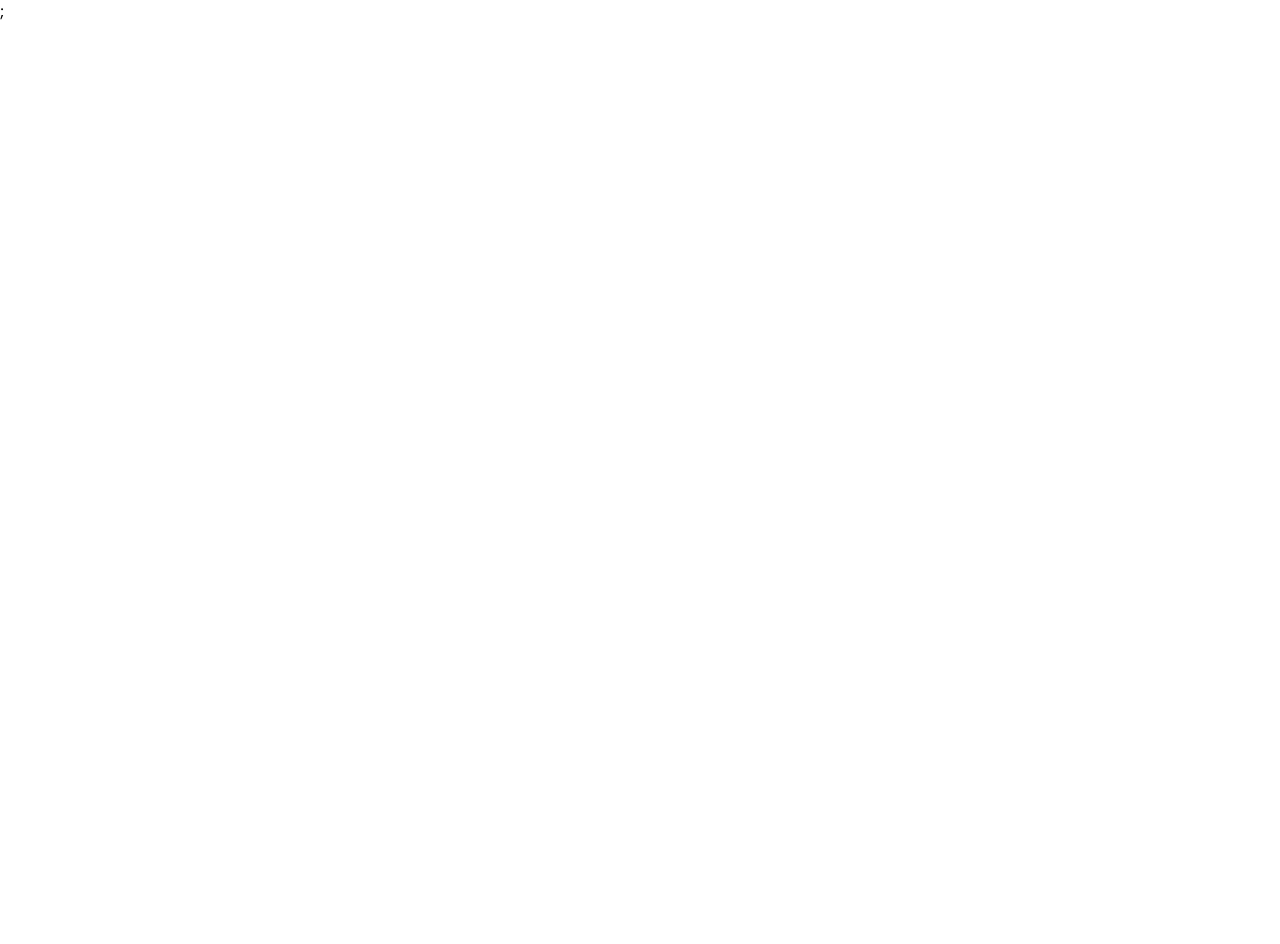
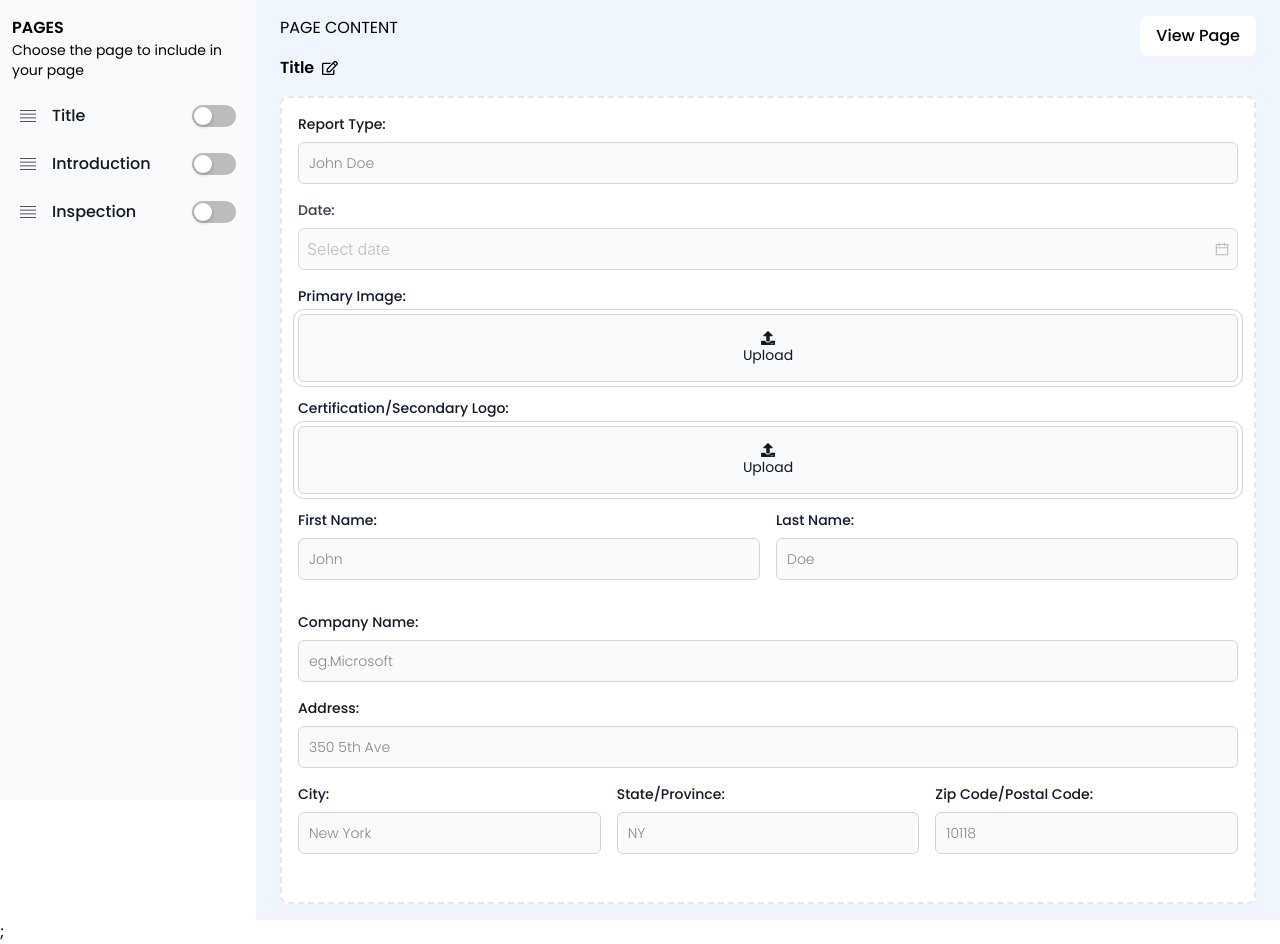
Before and after one commit to Abdulcomsian/peaktek, a React (Vite) app: page /projects/title in a window 1280 px wide. Before the commit this address had no page. Before the commit the page ends 800 px from the top, so only its background shows below. Built offline with nearby package versions, Linux system fonts and the light colour scheme.

Commit message:
projects sidebar layout set and Title forms included

```diff
--- a/src/Routes/index.jsx
+++ b/src/Routes/index.jsx
@@ -8,9 +8,11 @@ import {
   MaterialOrder,
   Dashboard,
   Commission,
+  Projects,
 } from "@pages";
 // import MainBoardLayout from "../Boards/MainBoard/MainBoardLayout";
 import AppLayout from "@components/Layout";
+import Title from "@components/Forms/Title";
 
 export function AppRoute() {
   return (
@@ -18,7 +20,11 @@ export function AppRoute() {
       <Routes>
         <Route path="/" element={<Login />} />
         <Route path="/register" element={<RegisterFlow />} />
-
+        <Route path="/projects" element={<Projects />}>
+          <Route path="title" element={<Title />} />
+          <Route path="introduction" element={<div>Introduction Form</div>} />
+          <Route path="inspection" element={<div>Inspection Form</div>} />
+        </Route>
         <Route element={<AppLayout />}>
           <Route path="/customer-agreement" element={<CustomerAgreement />} />
           <Route path="/material-order" element={<MaterialOrder />} />
--- /dev/null
+++ b/src/components/Forms/Title/index.jsx
@@ -0,0 +1,83 @@
+import React from "react";
+import { Input, InputContainer, CustomDatePicker } from "@components";
+const Title = () => {
+  return (
+    <div className="bg-white">
+      <Input
+        label="Report Type:"
+        placeholder="John Doe"
+        type="text"
+        className="mb-4"
+        applyMarginBottom={true}
+      />
+      <CustomDatePicker label="Date:" className="mb-4" />
+      <Input
+        label="Primary Image:"
+        type="file"
+        className=" mb-4"
+        applyMarginBottom={true}
+      />
+      <Input
+        label="Certification/Secondary Logo:"
+        type="file"
+        className="mb-4"
+        applyMarginBottom={true}
+      />
+      <InputContainer className="flex flex-col md:flex-row justify-between md:mb-4">
+        <Input
+          label="First Name:"
+          placeholder="John"
+          type="text"
+          className="md:mr-4 mb-4"
+          applyMarginBottom={true}
+        />
+        <Input
+          label="Last Name:"
+          placeholder="Doe"
+          type="text"
+          className="mb-4"
+          applyMarginBottom={true}
+        />
+      </InputContainer>
+      <Input
+        label="Company Name:"
+        placeholder="eg.Microsoft"
+        type="text"
+        className="md:mr-4 mb-4"
+        applyMarginBottom={true}
+      />
+      <Input
+        label="Address:"
+        placeholder="350 5th Ave"
+        type="text"
+        className="md:mr-4 mb-4"
+        applyMarginBottom={true}
+      />
+      <InputContainer className="flex flex-col md:flex-row justify-between md:mb-4">
+        <Input
+          label="City:"
+          placeholder="New York"
+          type="text"
+          className="md:mr-4 mb-4"
+          applyMarginBottom={true}
+        />
+        <Input
+          label="State/Province:"
+          placeholder="NY"
+          type="text"
+          className="md:mr-4 mb-4"
+          applyMarginBottom={true}
+        />
+        <Input
+          label="Zip Code/Postal Code:"
+          placeholder="10118"
+          type="text"
+          className="mb-4"
+          applyMarginBottom={true}
+        />
+      </InputContainer>
+    </div>
+  );
+};
+
+export default Title;
--- a/src/components/Input/index.jsx
+++ b/src/components/Input/index.jsx
@@ -1,7 +1,8 @@
 import React from "react";
+import { FaUpload } from "react-icons/fa";
 
 const Input = ({
-  className,
+  className = "",
   label,
   type = "text",
   placeholder,
@@ -21,6 +22,21 @@ const Input = ({
       >
         {label}
       </label>
+      {type === "file" ? (
+        <div className="relative">
+          <input
+            type="file"
+            id={id}
+            name={name}
+            onChange={onChange}
+            className="opacity-0 absolute inset-0 w-full h-full cursor-pointer"
+          />
+          <div className="flex flex-col bg-gray-50 border border-gray-300 outline-offset-4 box-border hover:border-blue-500 text-gray-900 text-sm  rounded-md justify-center items-center p-4 outline outline-1 outline-gray-300 cursor-pointer">
+            <FaUpload className="" />
+            <span>Upload</span>
+          </div>
+        </div>
+      ) : (
         <input
           type={type}
           id={id}
@@ -28,8 +44,9 @@ const Input = ({
           value={value}
           onChange={onChange}
           name={name}
-        className={`bg-gray-50 hover:bg-white outline-none border border-gray-300 hover:border-[0.5px] hover:border-blue-500 text-gray-900 text-sm rounded-md block w-full p-2.5 focus:outline-none focus:border-blue-500`}
+          className={`bg-gray-50 hover:bg-white outline-none border border-gray-300 hover:border-blue-500 text-gray-900 text-sm rounded-md block w-full p-2.5 focus:outline-none focus:border-blue-500`}
         />
+      )}
     </div>
   );
 };
--- /dev/null
+++ b/src/pages/Projects/index.jsx
@@ -0,0 +1,110 @@
+import React, { Fragment } from "react";
+import { TfiAlignJustify } from "react-icons/tfi";
+import { FaRegEdit } from "react-icons/fa";
+import { Link, Outlet } from "react-router-dom";
+import { Switch } from "antd";
+import { Button } from "@components/index";
+
+const Projects = () => {
+  const sidebarData = [
+    {
+      id: 1,
+      link: "/projects/title",
+      linkText: "Title",
+    },
+    {
+      id: 2,
+      link: "/introduction",
+      linkText: "Introduction",
+    },
+    {
+      id: 3,
+      link: "/inspection",
+      linkText: "Inspection",
+    },
+  ];
+
+  const handleSwitchClick = (e) => {
+    console.log("Switch toggled", e);
+    e.stopPropagation();
+  };
+
+  return (
+    <Fragment className="overflow-hidden">
+      <button
+        data-drawer-target="logo-sidebar"
+        data-drawer-toggle="logo-sidebar"
+        aria-controls="logo-sidebar"
+        type="button"
+        className="inline-flex items-center p-2 mt-2 ms-3 text-sm text-gray-500 rounded-lg sm:hidden hover:bg-gray-100 focus:outline-none focus:ring-2 focus:ring-gray-200 dark:text-gray-400 dark:hover:bg-gray-700 dark:focus:ring-gray-600"
+      >
+        <span className="sr-only">Open sidebar</span>
+        <svg
+          className="w-6 h-6"
+          aria-hidden="true"
+          fill="currentColor"
+          viewBox="0 0 20 20"
+          xmlns="http://www.w3.org/2000/svg"
+        >
+          <path
+            clipRule="evenodd"
+            fillRule="evenodd"
+            d="M2 4.75A.75.75 0 012.75 4h14.5a.75.75 0 010 1.5H2.75A.75.75 0 012 4.75zm0 10.5a.75.75 0 01.75-.75h7.5a.75.75 0 010 1.5h-7.5a.75.75 0 01-.75-.75zM2 10a.75.75 0 01.75-.75h14.5a.75.75 0 010 1.5H2.75A.75.75 0 012 10z"
+          />
+        </svg>
+      </button>
+      <aside
+        id="logo-sidebar"
+        className="fixed top-0 left-0 z-40 w-64 h-screen transition-transform -translate-x-full sm:translate-x-0"
+        aria-label="Sidebar"
+      >
+        <div className="h-full px-3 py-4 overflow-y-auto bg-gray-50 dark:bg-gray-800">
+          <h1 className="text-base font-semibold text-black uppercase">
+            Pages
+          </h1>
+          <p className="text-sm mb-4">
+            Choose the page to include in your page
+          </p>
+
+          <ul className="space-y-2 font-medium">
+            {sidebarData?.map((sidebar) => (
+              <li
+                className="w-full flex justify-between items-center p-2 text-gray-900 rounded-lg dark:text-white hover:bg-gray-100 dark:hover:bg-gray-700 group"
+                key={sidebar?.id}
+              >
+                <Link
+                  to={sidebar?.link}
+                  className="flex items-center flex-grow"
+                >
+                  <div className="flex items-center">
+                    <TfiAlignJustify />
+                    <span className="mx-4">{sidebar?.linkText}</span>
+                  </div>
+                </Link>
+                <Switch className="ml-4" onClick={handleSwitchClick} />
+              </li>
+            ))}
+          </ul>
+        </div>
+      </aside>
+      <div className="px-6 py-4 sm:ml-64 bg-blue-50 min-h-screen flex flex-col overflow-hidden">
+        <div className="flex justify-between">
+          <h2 className="text-base uppercase">Page Content</h2>
+          <Button className="px-4 py-2 bg-white rounded-md font-medium">
+            View Page
+          </Button>
+        </div>
+        <div className="flex items-center gap-2 mb-4 cursor-pointer">
+          <span className="font-semibold">Title</span>
+          <FaRegEdit />
+        </div>
+
+        <div className="p-4 bg-white flex-grow border-2 border-gray-200 border-dashed rounded-lg dark:border-gray-700">
+          <Outlet />
+        </div>
+      </div>
+    </Fragment>
+  );
+};
+
+export default Projects;
--- a/src/pages/index.js
+++ b/src/pages/index.js
@@ -5,6 +5,7 @@ import WarrantyInformation from "./WarrantyInformation";
 import MaterialOrder from "./MaterialOrder";
 import Dashboard from "./Dashboard";
 import Commission from "./Commission";
+import Projects from "./Projects";
 export {
   CertificateOfCompletion,
   CommissionAgreement,
@@ -13,4 +14,5 @@ export {
   MaterialOrder,
   Dashboard,
   Commission,
+  Projects,
 };
```
Lines whose indentation alone changed are shown as unchanged.
